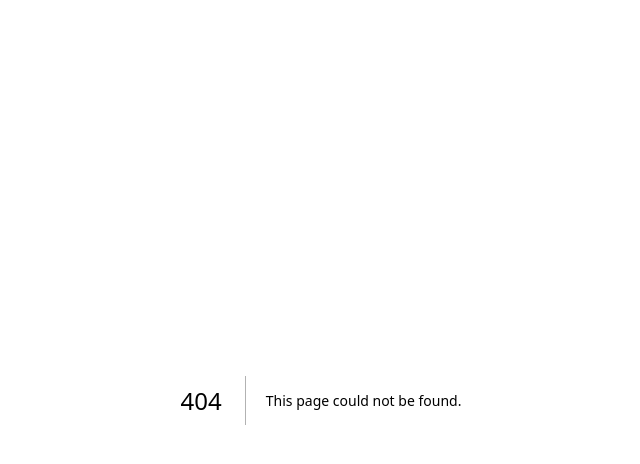
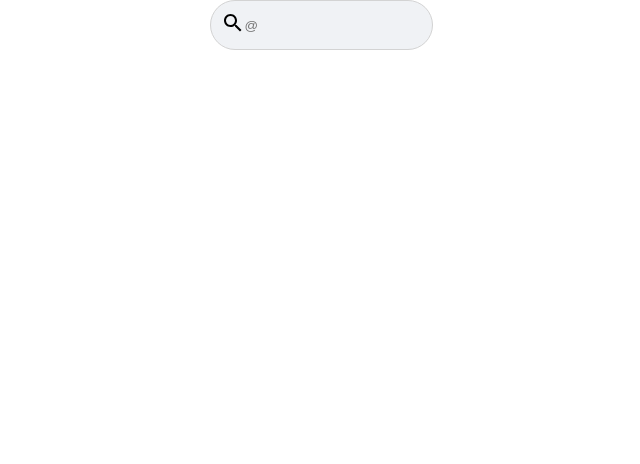
Before and after one commit to riku546/iniadb4-nextjs, a Next.js app: page /questionPage in a window 1280 px wide. Before the commit this address had no page. Shown: the top 464 px of the page, without its empty margins (319-959 px from the left). Built offline with nearby package versions, Linux system fonts and the light colour scheme.

Commit message:
pathの変更をした

```diff
--- a/src/components/NavList.tsx
+++ b/src/components/NavList.tsx
@@ -16,7 +16,7 @@ const NavList = () => {
       </div>
       <div className={styles.element}>
         <HelpIcon />
-        <NextLink href="./question" className={styles.link}>
+        <NextLink href="./questionPage" className={styles.link}>
           質問
         </NextLink>
       </div>
--- a/src/components/Search.tsx
+++ b/src/components/Search.tsx
@@ -1,18 +1,16 @@
 import React from "react";
 import SearchIcon from "@mui/icons-material/Search";
-import styles from "../app/css/search.module.css";
+import styles from "../css/search.module.css";
 
 const Search = () => {
   return (
     <div className={styles.searchContainer}>
-
-    <div className={styles.searchForm}>
-      <div >
-        <SearchIcon />
-
+      <div className={styles.searchForm}>
+        <div>
+          <SearchIcon />
+        </div>
+        <input type="text" placeholder="@" className={styles.input} />
       </div>
-        <input type="text" placeholder="@" className={styles.input} />
-    </div>
     </div>
   );
 };
--- /dev/null
+++ b/src/pages/questionPage.tsx
@@ -0,0 +1,12 @@
+import Search from '@/components/Search'
+import React from 'react'
+
+const questionPage = () => {
+  return (
+    <div>
+      <Search/>
+    </div>
+  )
+}
+
+export default questionPage
```
